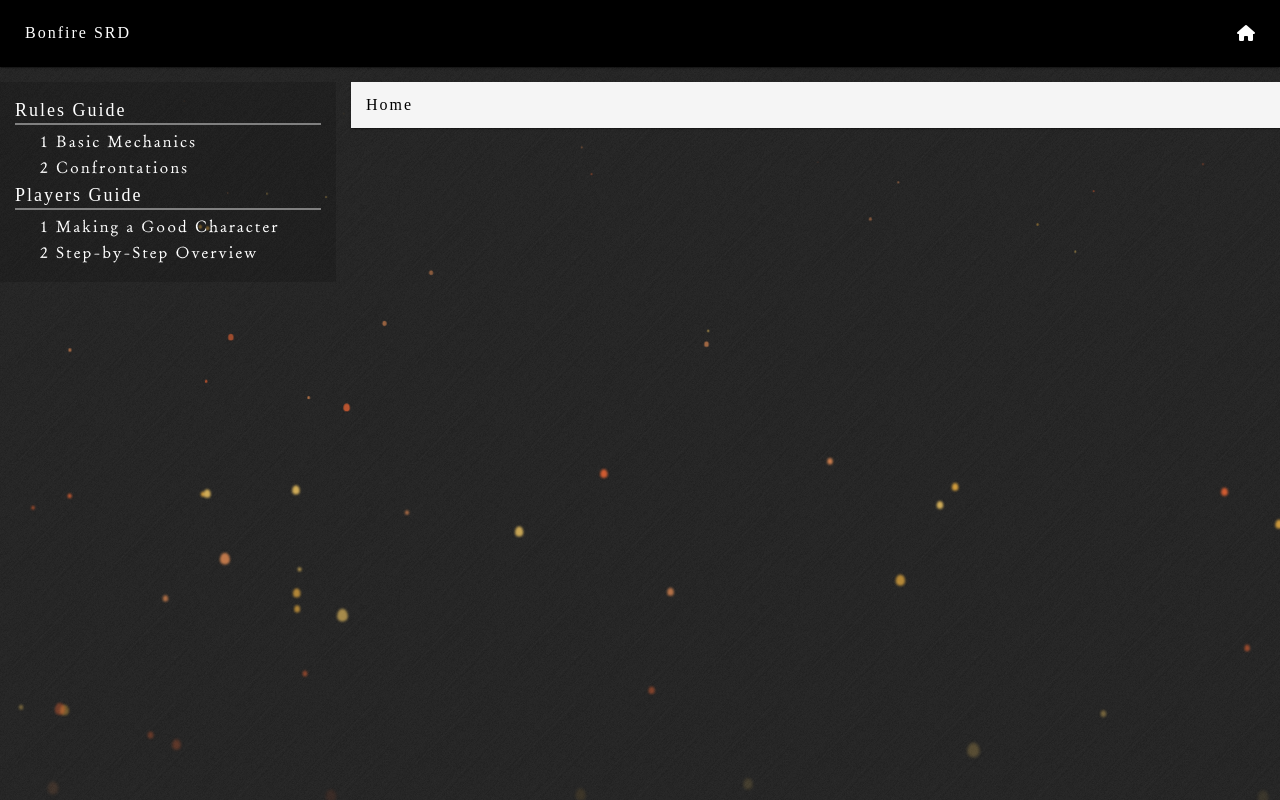
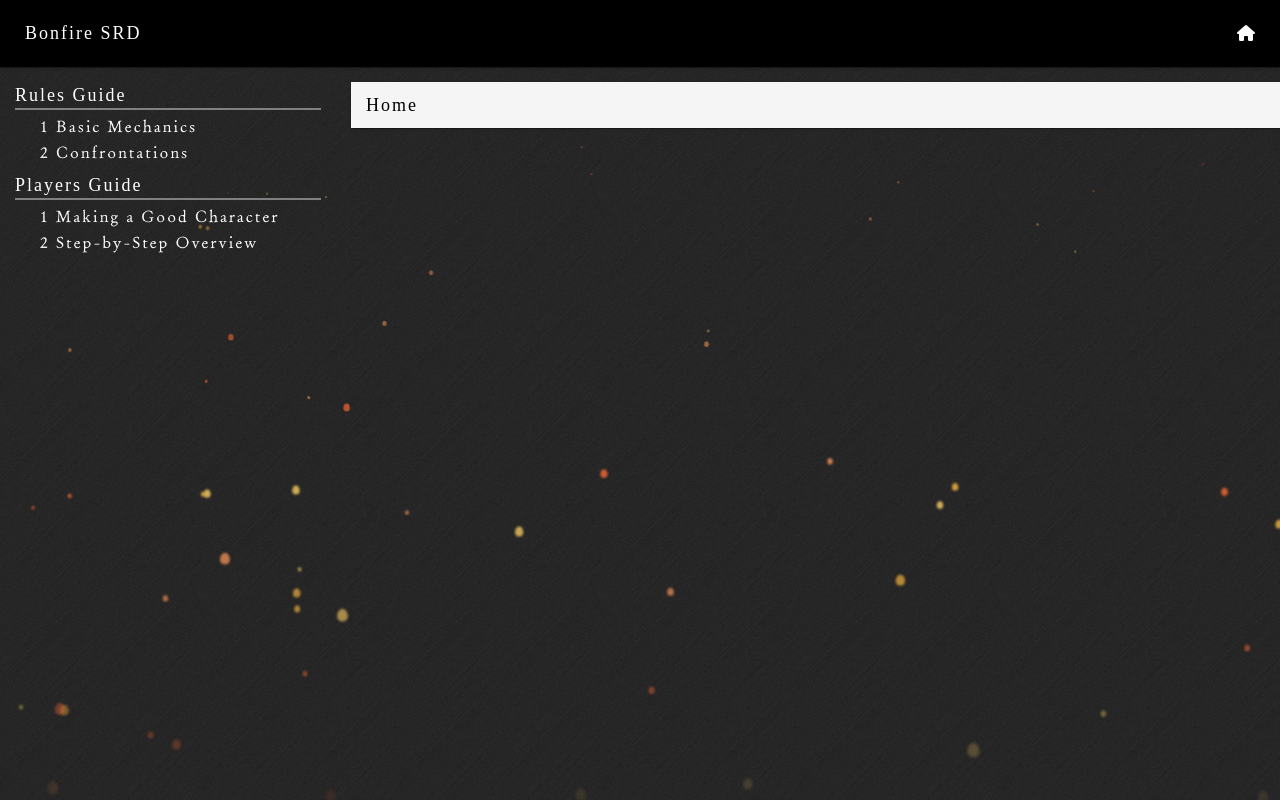
Before and after one commit to tpeschke/bonfire-srd-react, a React (Vite) app in the folder app/: page / in a window 1280 px wide. Shown: the top 800 px of the page. Built offline with nearby package versions, Linux system fonts and the light colour scheme; a web font is replaced by a local one.

Commit message:
styling the chapter nav

```diff
--- a/app/src/components/chapterNavigate/ChapterNavigate.css
+++ b/app/src/components/chapterNavigate/ChapterNavigate.css
@@ -3,8 +3,7 @@
     margin-right: 15px;
     display: flex;
     flex-direction: column;
-    background: #00000025;
-    padding: 15px;
+    padding: 0 15px;
 }
 
 .chapter-navigate-shell h1, .chapter-navigate-shell h2 {
@@ -12,10 +11,13 @@
 }
 
 .chapter-navigate-shell h1 {
-    font-size: 18px;
     padding: 5px 0 5px;
     margin-bottom: 5px;
     border-bottom: 2px solid gray;;
+}
+
+.player-heading  {
+    margin-top: 5px;
 }
 
 .chapter-navigate-shell h2 {
--- a/app/src/components/chapterNavigate/ChapterNavigate.tsx
+++ b/app/src/components/chapterNavigate/ChapterNavigate.tsx
@@ -30,7 +30,7 @@ export default function ChapterNavigate() {
                 const routePath = `/rules/${index + 1}`
                 return <Link key={index} to={routePath} className={routePath === currentRoute ? 'active-route' : ''}><h2>{index + 1} {route}</h2></Link>
             })}
-            <h1>Players Guide</h1>
+            <h1 className='player-heading'>Players Guide</h1>
             {playerRoutes.map((route, index) => {
                 const routePath = `/player/${index + 1}`
                 return <Link key={index} to={routePath} className={routePath === currentRoute ? 'active-route' : ''}><h2>{index + 1} {route}</h2></Link>
--- a/app/src/index.css
+++ b/app/src/index.css
@@ -95,6 +95,7 @@ table {
 h1 {
 	font-family: 'HamletOrNot';
 	letter-spacing: 2px;
+	font-size: 18px;
 }
 
 h2 {
```
